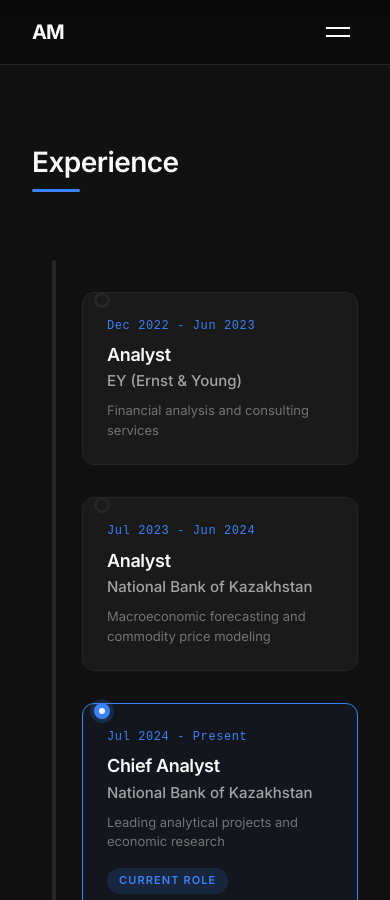
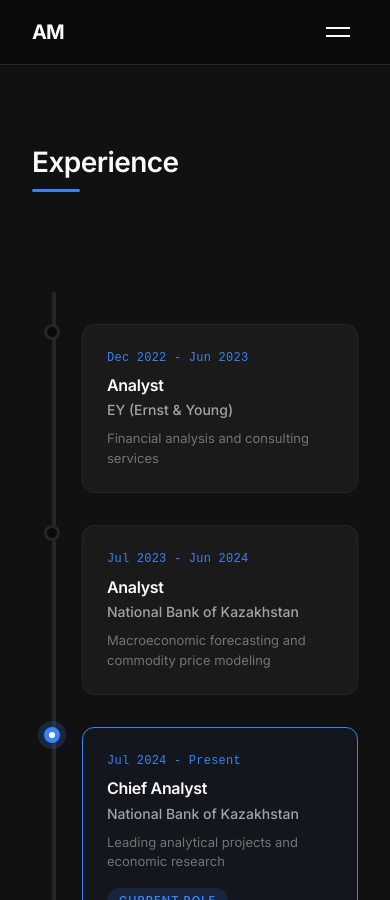
Before and after one commit to aidynbekmussa2000/aidynbekmussa2000.github.io, a Jekyll site: the page built from index.md, in a window 390 px wide and 900 px high, scrolled down 2213 px. Built offline with Jekyll 4.4.1, drawn with Linux system fonts in a browser that asks for light colours; some of the changed text lies outside the part shown.

Commit message:
Fix timeline layout and add Power BI project
- Completely rewrite timeline with proper horizontal layout
- Add year labels above the timeline line
- Position cards below timeline with connecting lines
- Add Power BI and Tableau to skills section
- Replace TerrorGraph with Power BI Dashboard project
- Add embedded Power BI iframe to project page
- Fix responsive timeline for mobile (vertical layout)
- Update timeline animation JavaScript

https://claude.ai/code/session_01KV4GbyR3GjcYRweqSkQ9g8

```diff
--- a/_layouts/minimal.html
+++ b/_layouts/minimal.html
@@ -109,18 +109,27 @@
   <section class="section section-alt" id="experience">
     <div class="container">
       <h2 class="section-title">Experience</h2>
-      <div class="timeline-container">
-        <div class="timeline">
-          <!-- Timeline Track -->
-          <div class="timeline-track">
-            <div class="timeline-progress" id="timeline-progress"></div>
+
+      <!-- Horizontal Timeline -->
+      <div class="timeline-wrapper">
+        <!-- Year Labels -->
+        <div class="timeline-years-top">
+          <span>2022</span>
+          <span>2023</span>
+          <span>2024</span>
+          <span>2025</span>
         </div>
 
-          <!-- Timeline Items -->
-          <div class="timeline-items">
-            <div class="timeline-item" data-start="2022-12" data-end="2023-06">
-              <div class="timeline-marker"></div>
-              <div class="timeline-content">
+        <!-- Timeline Line -->
+        <div class="timeline-line">
+          <div class="timeline-line-progress" id="timeline-progress"></div>
+        </div>
+
+        <!-- Timeline Points and Cards -->
+        <div class="timeline-points">
+          <div class="timeline-point" style="left: 8%;">
+            <div class="timeline-dot"></div>
+            <div class="timeline-card">
               <span class="timeline-date">Dec 2022 - Jun 2023</span>
               <h3 class="timeline-title">Analyst</h3>
               <p class="timeline-company">EY (Ernst & Young)</p>
@@ -128,9 +137,9 @@
             </div>
           </div>
 
-            <div class="timeline-item" data-start="2023-07" data-end="2024-06">
-              <div class="timeline-marker"></div>
-              <div class="timeline-content">
+          <div class="timeline-point" style="left: 42%;">
+            <div class="timeline-dot"></div>
+            <div class="timeline-card">
               <span class="timeline-date">Jul 2023 - Jun 2024</span>
               <h3 class="timeline-title">Analyst</h3>
               <p class="timeline-company">National Bank of Kazakhstan</p>
@@ -138,9 +147,9 @@
             </div>
           </div>
 
-            <div class="timeline-item active" data-start="2024-07" data-end="present">
-              <div class="timeline-marker current"></div>
-              <div class="timeline-content">
+          <div class="timeline-point active" style="left: 75%;">
+            <div class="timeline-dot current"></div>
+            <div class="timeline-card">
               <span class="timeline-date">Jul 2024 - Present</span>
               <h3 class="timeline-title">Chief Analyst</h3>
               <p class="timeline-company">National Bank of Kazakhstan</p>
@@ -149,16 +158,8 @@
             </div>
           </div>
         </div>
+      </div>
 
-          <!-- Timeline Years -->
-          <div class="timeline-years">
-            <span>2022</span>
-            <span>2023</span>
-            <span>2024</span>
-            <span>2025</span>
-          </div>
-        </div>
-      </div>
     </div>
   </section>
 
@@ -216,21 +217,21 @@
           <div class="project-header">
             <span class="project-icon">03</span>
             <div class="project-links">
-              <a href="/projects/terrorgraph/" class="project-link" aria-label="View project">
+              <a href="https://app.powerbi.com/view?r=eyJrIjoiYTQ3N2ZiNWItZGE4Ny00ZmMyLWJhNTYtZThmYWU4OTRkMGNiIiwidCI6IjEzZWY1ZWQwLTliZmYtNGE2Yi1hN2IyLTZiOTI4YmYzZmE1ZiIsImMiOjl9" target="_blank" rel="noopener" class="project-link" aria-label="View dashboard">
                 <svg width="20" height="20" viewBox="0 0 24 24" fill="none" stroke="currentColor" stroke-width="2">
                   <path d="M7 17L17 7M17 7H7M17 7V17"/>
                 </svg>
               </a>
             </div>
           </div>
-          <h3 class="project-title">TerrorGraph</h3>
+          <h3 class="project-title">Power BI Dashboard</h3>
           <p class="project-description">
-            Graph database analysis of the Global Terrorism Database using Neo4j for network insights.
+            Interactive business intelligence dashboard with data visualization and analytics insights.
           </p>
           <div class="project-tech">
-            <span>Neo4j</span>
-            <span>Cypher</span>
-            <span>Python</span>
+            <span>Power BI</span>
+            <span>DAX</span>
+            <span>Data Modeling</span>
           </div>
         </article>
 
--- a/assets/css/minimal.css
+++ b/assets/css/minimal.css
@@ -786,29 +786,37 @@ a {
    EXPERIENCE TIMELINE
    ================================ */
 
-.timeline-container {
-  max-width: 900px;
+.timeline-wrapper {
+  position: relative;
+  padding: var(--space-xl) 0;
+  margin-top: var(--space-lg);
 }
 
-.timeline {
-  position: relative;
-  padding: var(--space-lg) 0;
+/* Year Labels on Top */
+.timeline-years-top {
+  display: flex;
+  justify-content: space-between;
+  margin-bottom: var(--space-md);
+  padding: 0 2%;
 }
 
-/* Timeline Track - Horizontal Line */
-.timeline-track {
-  position: absolute;
-  top: 50%;
-  left: 0;
-  right: 0;
+.timeline-years-top span {
+  font-family: var(--font-mono);
+  font-size: 0.875rem;
+  color: var(--color-text-muted);
+  font-weight: 500;
+}
+
+/* The Horizontal Line */
+.timeline-line {
+  position: relative;
   height: 4px;
   background: var(--color-border);
   border-radius: 2px;
-  transform: translateY(-50%);
-  z-index: 1;
+  margin-bottom: var(--space-xl);
 }
 
-.timeline-progress {
+.timeline-line-progress {
   position: absolute;
   top: 0;
   left: 0;
@@ -819,81 +827,90 @@ a {
   transition: width 1.5s ease-out;
 }
 
-/* Timeline Items Container */
-.timeline-items {
-  display: flex;
-  justify-content: space-between;
+/* Timeline Points Container */
+.timeline-points {
   position: relative;
-  z-index: 2;
+  height: 280px;
 }
 
-/* Individual Timeline Item */
-.timeline-item {
+/* Individual Point */
+.timeline-point {
+  position: absolute;
+  top: 0;
+  transform: translateX(-50%);
   display: flex;
   flex-direction: column;
   align-items: center;
-  flex: 1;
-  max-width: 280px;
-  cursor: pointer;
-  transition: transform var(--transition);
+  width: 240px;
 }
 
-.timeline-item:hover {
-  transform: translateY(-4px);
+/* The Dot */
+.timeline-dot {
+  width: 16px;
+  height: 16px;
+  background: var(--color-bg);
+  border: 3px solid var(--color-border);
+  border-radius: 50%;
+  margin-bottom: var(--space-sm);
+  position: relative;
+  z-index: 2;
+  transition: all var(--transition);
 }
 
-/* Timeline Marker (dot) */
-.timeline-marker {
-  width: 16px;
-  height: 16px;
-  background: var(--color-surface);
-  border: 3px solid var(--color-border);
-  border-radius: 50%;
-  margin-bottom: var(--space-md);
-  transition: all var(--transition);
-  position: relative;
+.timeline-point:hover .timeline-dot {
+  border-color: var(--color-accent);
+  transform: scale(1.3);
 }
 
-.timeline-item:hover .timeline-marker {
+.timeline-dot.current {
   border-color: var(--color-accent);
-  transform: scale(1.2);
+  background: var(--color-accent);
+  box-shadow: 0 0 0 6px rgba(59, 130, 246, 0.2);
 }
 
-.timeline-marker.current {
-  border-color: var(--color-accent);
-  background: var(--color-accent);
-  box-shadow: 0 0 0 4px rgba(59, 130, 246, 0.2);
-}
-
-.timeline-marker.current::after {
+.timeline-dot.current::after {
   content: '';
   position: absolute;
   top: 50%;
   left: 50%;
   width: 6px;
   height: 6px;
-  background: var(--color-text);
+  background: white;
   border-radius: 50%;
   transform: translate(-50%, -50%);
 }
 
-/* Timeline Content Card */
-.timeline-content {
-  text-align: center;
-  padding: var(--space-md);
+/* Connector Line from Dot to Card */
+.timeline-point::before {
+  content: '';
+  position: absolute;
+  top: 16px;
+  left: 50%;
+  width: 2px;
+  height: 16px;
+  background: var(--color-border);
+  transform: translateX(-50%);
+}
+
+/* Card */
+.timeline-card {
   background: var(--color-surface);
   border: 1px solid var(--color-border);
   border-radius: 12px;
+  padding: var(--space-md);
+  text-align: center;
+  width: 100%;
+  margin-top: var(--space-sm);
   transition: all var(--transition);
-  width: 100%;
 }
 
-.timeline-item:hover .timeline-content {
-  border-color: var(--color-text-muted);
-  box-shadow: 0 8px 24px rgba(0, 0, 0, 0.2);
+.timeline-point:hover .timeline-card {
+  border-color: var(--color-accent);
+  box-shadow: 0 8px 24px rgba(0, 0, 0, 0.3);
+  transform: translateY(-4px);
 }
 
-.timeline-item.active .timeline-content {
+.timeline-point.active .timeline-card {
   border-color: var(--color-accent);
   background: rgba(59, 130, 246, 0.05);
 }
@@ -904,17 +921,18 @@ a {
   font-family: var(--font-mono);
   color: var(--color-accent);
   margin-bottom: var(--space-xs);
-  letter-spacing: 0.05em;
+  letter-spacing: 0.02em;
 }
 
 .timeline-title {
-  font-size: 1.125rem;
+  font-size: 1rem;
+  font-weight: 600;
   color: var(--color-text);
   margin-bottom: 4px;
 }
 
 .timeline-company {
-  font-size: 0.9375rem;
+  font-size: 0.875rem;
   color: var(--color-text-secondary);
   font-weight: 500;
   margin-bottom: var(--space-xs);
@@ -939,69 +957,62 @@ a {
   border-radius: 20px;
 }
 
-/* Timeline Years */
-.timeline-years {
-  display: flex;
-  justify-content: space-between;
-  margin-top: var(--space-xl);
-  padding: 0 var(--space-sm);
-}
+/* Timeline Responsive */
+@media (max-width: 900px) {
+  .timeline-wrapper {
+    padding: var(--space-lg) 0;
+  }
 
-.timeline-years span {
-  font-family: var(--font-mono);
-  font-size: 0.75rem;
-  color: var(--color-text-muted);
-}
+  .timeline-years-top {
+    display: none;
+  }
 
-/* Timeline Responsive */
-@media (max-width: 768px) {
-  .timeline-track {
+  .timeline-line {
+    position: absolute;
+    left: 20px;
     top: 0;
     bottom: 0;
-    left: 20px;
-    right: auto;
     width: 4px;
     height: auto;
-    transform: none;
+    margin-bottom: 0;
   }
 
-  .timeline-progress {
-    width: 100% !important;
+  .timeline-line-progress {
+    width: 100%;
     height: 0;
-    transition: height 1.5s ease-out;
   }
 
-  .timeline-items {
+  .timeline-points {
+    height: auto;
+    display: flex;
     flex-direction: column;
     gap: var(--space-lg);
     padding-left: 50px;
   }
 
-  .timeline-item {
+  .timeline-point {
+    position: relative;
+    left: 0 !important;
+    transform: none;
+    width: 100%;
     flex-direction: row;
     align-items: flex-start;
-    max-width: 100%;
   }
 
-  .timeline-marker {
+  .timeline-dot {
     position: absolute;
-    left: 12px;
+    left: -38px;
+    top: 0;
     margin-bottom: 0;
-    margin-right: var(--space-md);
   }
 
-  .timeline-content {
-    text-align: left;
-    width: 100%;
+  .timeline-point::before {
+    display: none;
   }
 
-  .timeline-years {
-    flex-direction: column;
-    align-items: flex-start;
-    gap: var(--space-xl);
-    padding-left: 50px;
-    margin-top: var(--space-lg);
-    display: none;
+  .timeline-card {
+    text-align: left;
+    margin-top: 0;
   }
 }
 
--- a/assets/js/minimal.js
+++ b/assets/js/minimal.js
@@ -158,26 +158,26 @@
   // ================================
 
   function initTimeline() {
-    const timeline = document.querySelector('.timeline');
+    const timeline = document.querySelector('.timeline-wrapper');
     const progress = document.getElementById('timeline-progress');
-    const items = document.querySelectorAll('.timeline-item');
+    const points = document.querySelectorAll('.timeline-point');
 
     if (!timeline || !progress) return;
 
     const observer = new IntersectionObserver((entries) => {
       entries.forEach(entry => {
         if (entry.isIntersecting) {
-          // Animate progress bar
+          // Animate progress bar to 85% (current position)
           setTimeout(() => {
-            progress.style.width = '100%';
+            progress.style.width = '85%';
           }, 300);
 
-          // Animate timeline items with stagger
-          items.forEach((item, index) => {
+          // Animate timeline points with stagger
+          points.forEach((point, index) => {
             setTimeout(() => {
-              item.style.opacity = '1';
-              item.style.transform = 'translateY(0)';
-            }, 500 + (index * 200));
+              point.style.opacity = '1';
+              point.style.transform = point.style.transform.replace('translateY(20px)', 'translateY(0)') || 'translateX(-50%)';
+            }, 500 + (index * 250));
           });
 
           observer.unobserve(entry.target);
@@ -185,28 +185,29 @@
       });
     }, { threshold: 0.2 });
 
-    // Set initial state for items
-    items.forEach(item => {
-      item.style.opacity = '0';
-      item.style.transform = 'translateY(20px)';
-      item.style.transition = 'all 0.5s ease';
+    // Set initial state for points
+    points.forEach(point => {
+      point.style.opacity = '0';
+      const currentTransform = point.style.transform || '';
+      point.style.transform = currentTransform + ' translateY(20px)';
+      point.style.transition = 'all 0.6s ease';
     });
 
     observer.observe(timeline);
 
-    // Add hover interaction for timeline items
-    items.forEach(item => {
-      item.addEventListener('mouseenter', () => {
-        items.forEach(i => {
-          if (i !== item) {
-            i.style.opacity = '0.5';
+    // Add hover interaction for timeline points
+    points.forEach(point => {
+      point.addEventListener('mouseenter', () => {
+        points.forEach(p => {
+          if (p !== point) {
+            p.style.opacity = '0.4';
           }
         });
       });
 
-      item.addEventListener('mouseleave', () => {
-        items.forEach(i => {
-          i.style.opacity = '1';
+      point.addEventListener('mouseleave', () => {
+        points.forEach(p => {
+          p.style.opacity = '1';
         });
       });
     });
```
Also changed, not shown: other parts of _layouts/minimal.html (+2 -2 lines), _pages/projects/powerbi-dashboard.md (added, +45 -0 lines), _pages/projects/terrorgraph.md (deleted, +0 -59 lines). Lines whose indentation alone changed are shown as unchanged.
